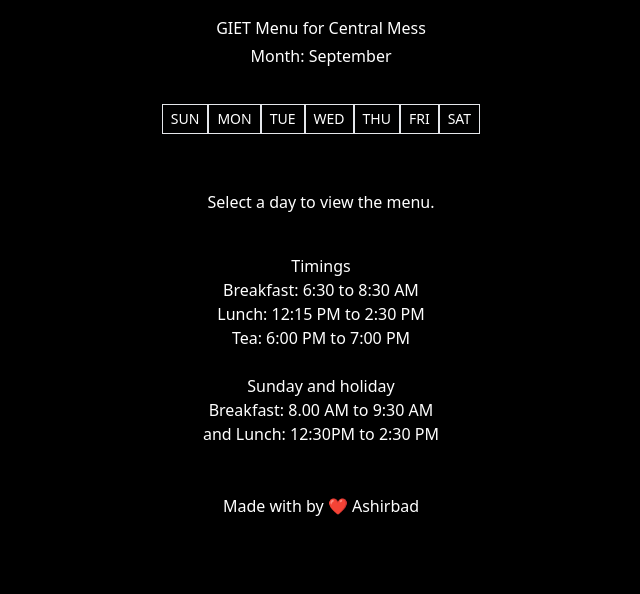
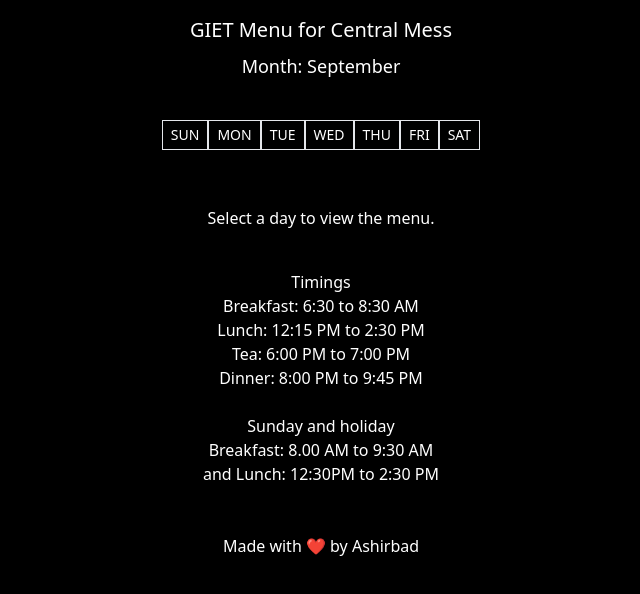
Before and after one commit to ashirbadsahu/giet-messmenu, a SvelteKit app: page / in a window 1280 px wide. Shown: the top 594 px of the page, without its empty margins (319-959 px from the left). Built offline with nearby package versions, Linux system fonts and the light colour scheme.

Commit message:
added dinner timing with some improvements

```diff
--- a/src/routes/+layout.svelte
+++ b/src/routes/+layout.svelte
@@ -7,5 +7,6 @@
   <style lang="postcss">
     :global(html) {
       background-color: theme(colors.black);
+      text: theme(colors.white)
     }
   </style>
--- a/src/routes/+page.svelte
+++ b/src/routes/+page.svelte
@@ -8,8 +8,8 @@
     }
 </script>
 <div class="flex items-center justify-center my-4 text-white flex-col">
-    <h1>GIET Menu for Central Mess</h1>
-    <p class="py-1">Month: September</p>
+    <h1 class="text-xl">GIET Menu for Central Mess</h1>
+    <p class="py-2 text-lg">Month: September</p>
 </div>
 <div class="flex items-center justify-center my-4">
     <div class="flex items-center justify-center my-4 ">
@@ -43,12 +43,13 @@
     <p class="text-md">Timings</p>
     <p>Breakfast: 6:30 to 8:30 AM</p>
     <p>Lunch: 12:15 PM to 2:30 PM</p>
-    <p>Tea: 6:00 PM to 7:00 PM</p> <br>
+    <p>Tea: 6:00 PM to 7:00 PM</p>
+    <p>Dinner: 8:00 PM to 9:45 PM</p><br>
     <p class="text-center justify-center text-md">Sunday and holiday</p>
     <p class="text-center justify-center">Breakfast: 8.00 AM to 9:30 AM</p>
     <p class="text-center justify-center">and Lunch: 12:30PM to 2:30 PM</p>
 </div>
 
 <div class="bottom-0 left-0 w-full bg-transparent text-white text-center p-2">
-Made with by ❤️ Ashirbad
+ <a href="https://github.com/ashirbadsahu/" target="_blank">Made with ❤️ by Ashirbad</a>
 </div>
```
